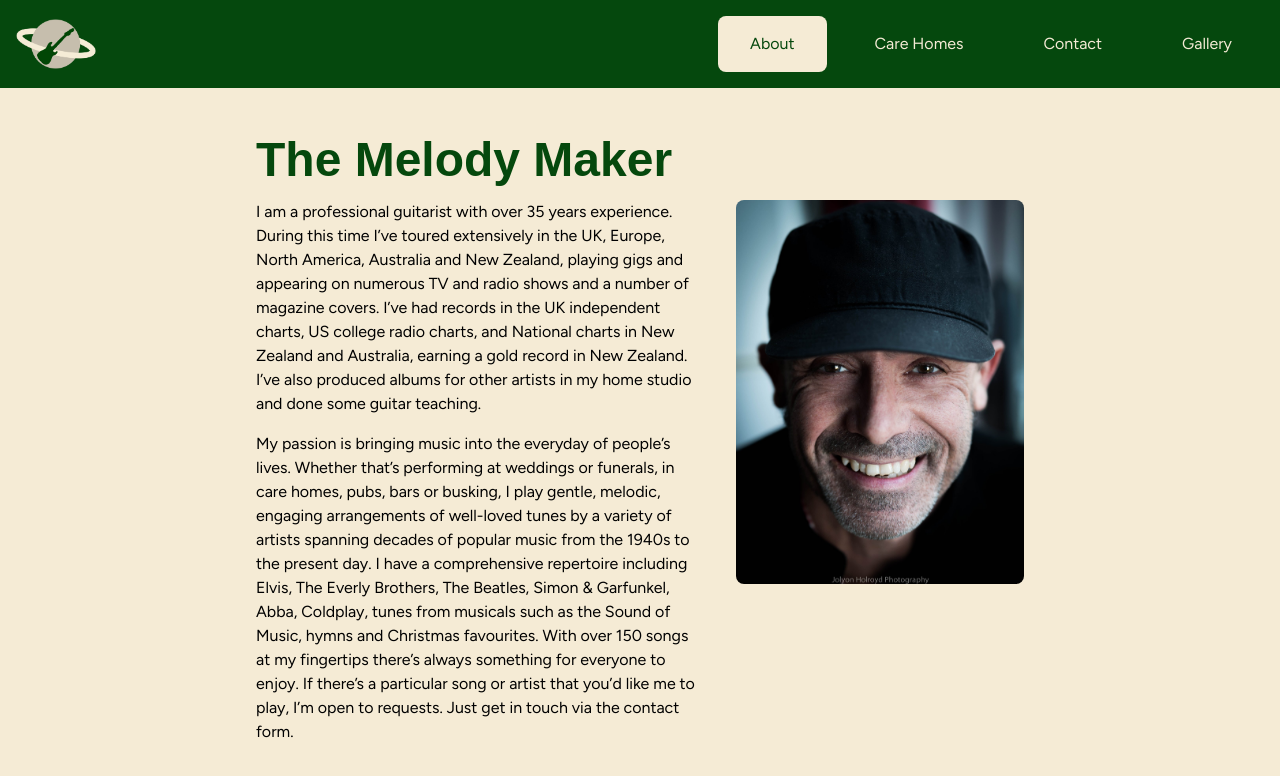
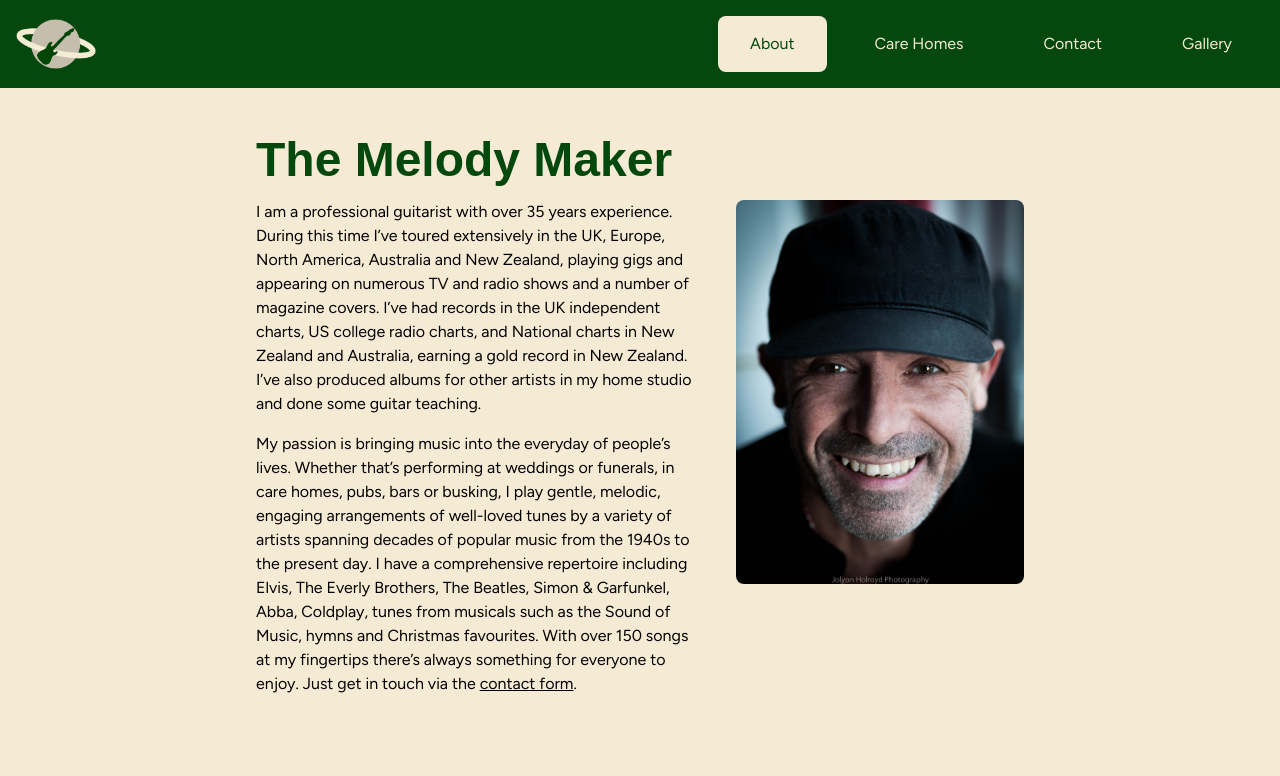
Before and after one commit to esther-frank/the-melody-maker, a React (Vite) app: page /about in a window 1280 px wide. Shown: the top 776 px of the page. Built offline with nearby package versions, Linux system fonts and the light colour scheme; a web font is replaced by a local one.

Commit message:
update bio

```diff
--- a/src/pages/About.tsx
+++ b/src/pages/About.tsx
@@ -28,9 +28,8 @@ const About = () => {
             Beatles, Simon & Garfunkel, Abba, Coldplay, tunes from musicals such
             as the Sound of Music, hymns and Christmas favourites. With over 150
             songs at my fingertips there’s always something for everyone to
-            enjoy. If there’s a particular song or artist that you’d like me to
-            play, I’m open to requests. Just get in touch via the{' '}
-            <NavLink to="/contact">contact form</NavLink>.
+            enjoy. Just get in touch via the{' '}
+            <NavLink to="/contact" className='underline'>contact form</NavLink>.
           </p>
         </div>
       </div>
```
